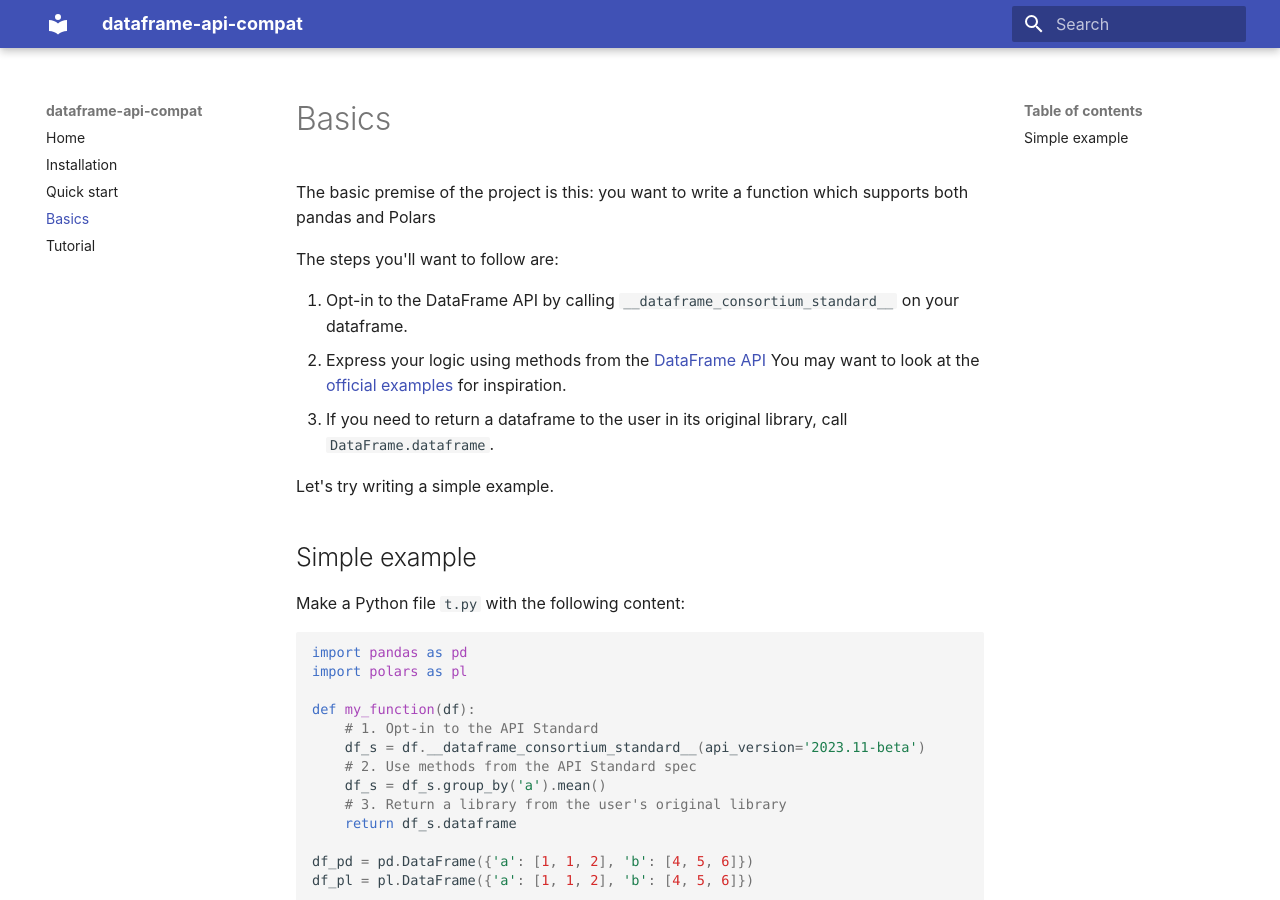
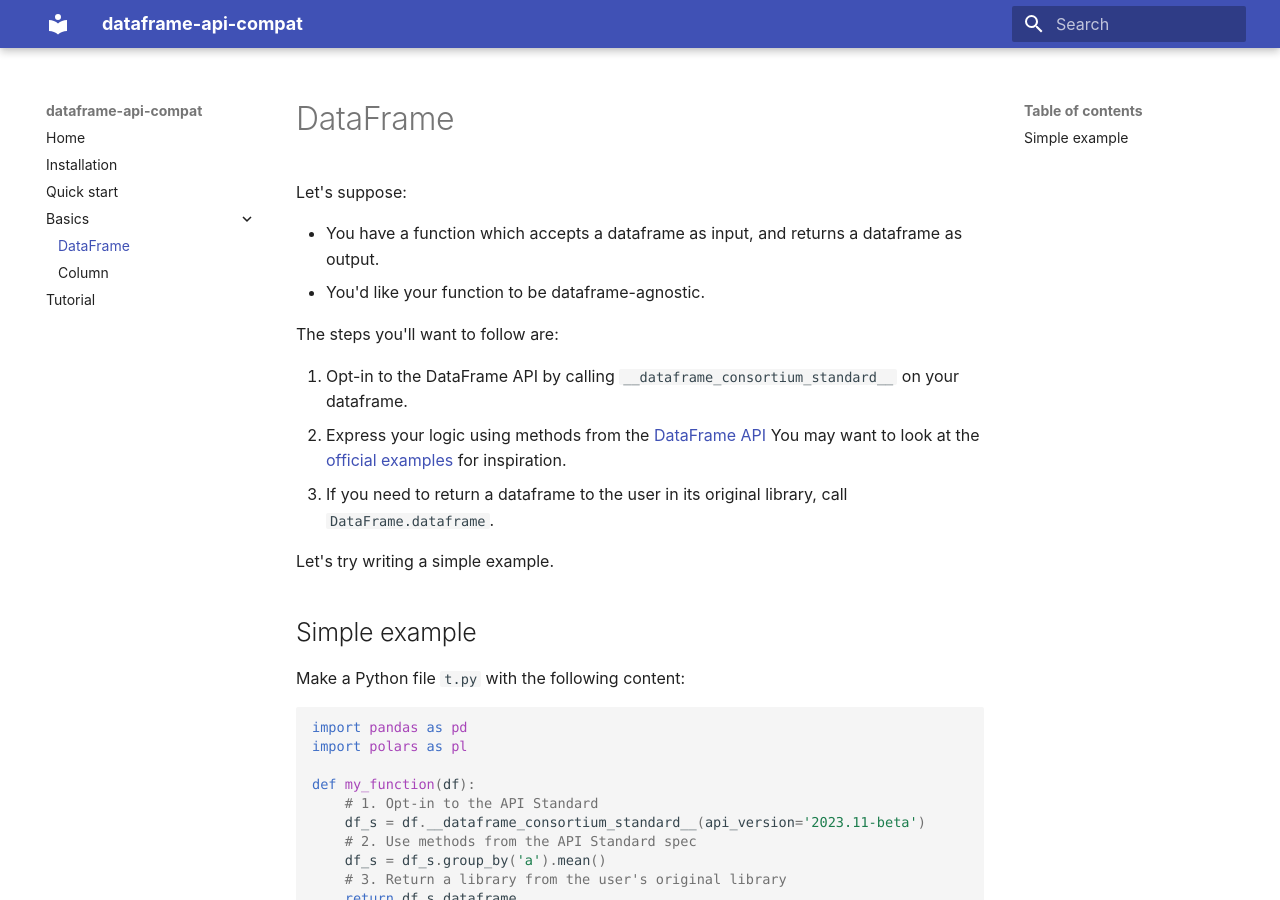
Before and after one commit to data-apis/dataframe-api-compat, an MkDocs documentation site: the page built from docs/basics/dataframe.md, in a window 1280 px wide and 900 px high. Built offline with MkDocs 1.6.1 and Material for MkDocs 9.7.7, drawn with Linux system fonts in a browser that asks for light colours.

Commit message:
basics dataframe

```diff
--- a/docs/basics.md
+++ b/docs/basics/dataframe.md
@@ -1,6 +1,9 @@
-# Basics
+# DataFrame
 
-The basic premise of the project is this: you want to write a function which supports both pandas and Polars
+Let's suppose:
+
+- You have a function which accepts a dataframe as input, and returns a dataframe as output.
+- You'd like your function to be dataframe-agnostic.
 
 The steps you'll want to follow are:
 
--- a/mkdocs.yml
+++ b/mkdocs.yml
@@ -3,7 +3,9 @@ nav:
   - Home: index.md
   - Installation: installation.md
   - Quick start: quick_start.md
-  - Basics: basics.md
+  - Basics:
+    - basics/dataframe.md
+    - basics/column.md
   - Tutorial: tutorial.md
 #  - Code Reference:
 #      - pandas DataFrame: pandas-dataframe.md
```
Also changed, not shown: docs/basics/column.md (added, +1 -0 lines).
